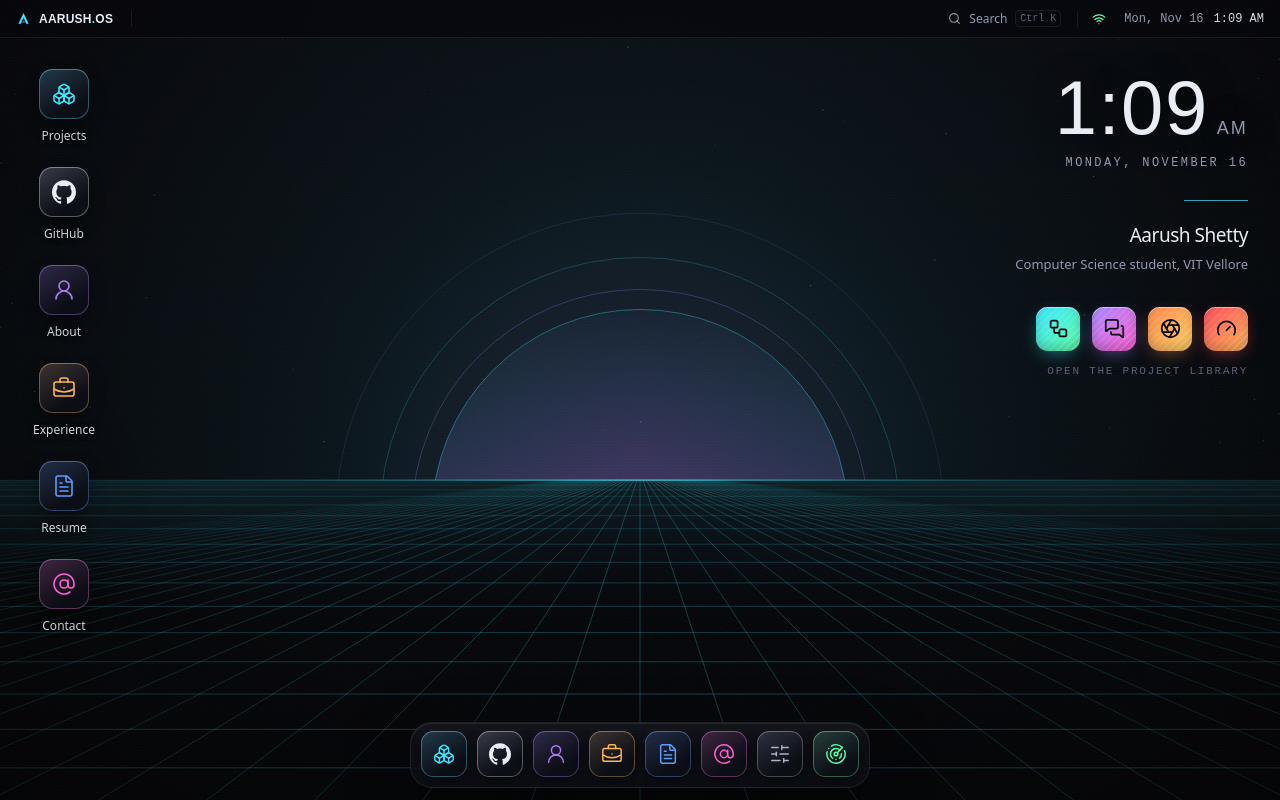
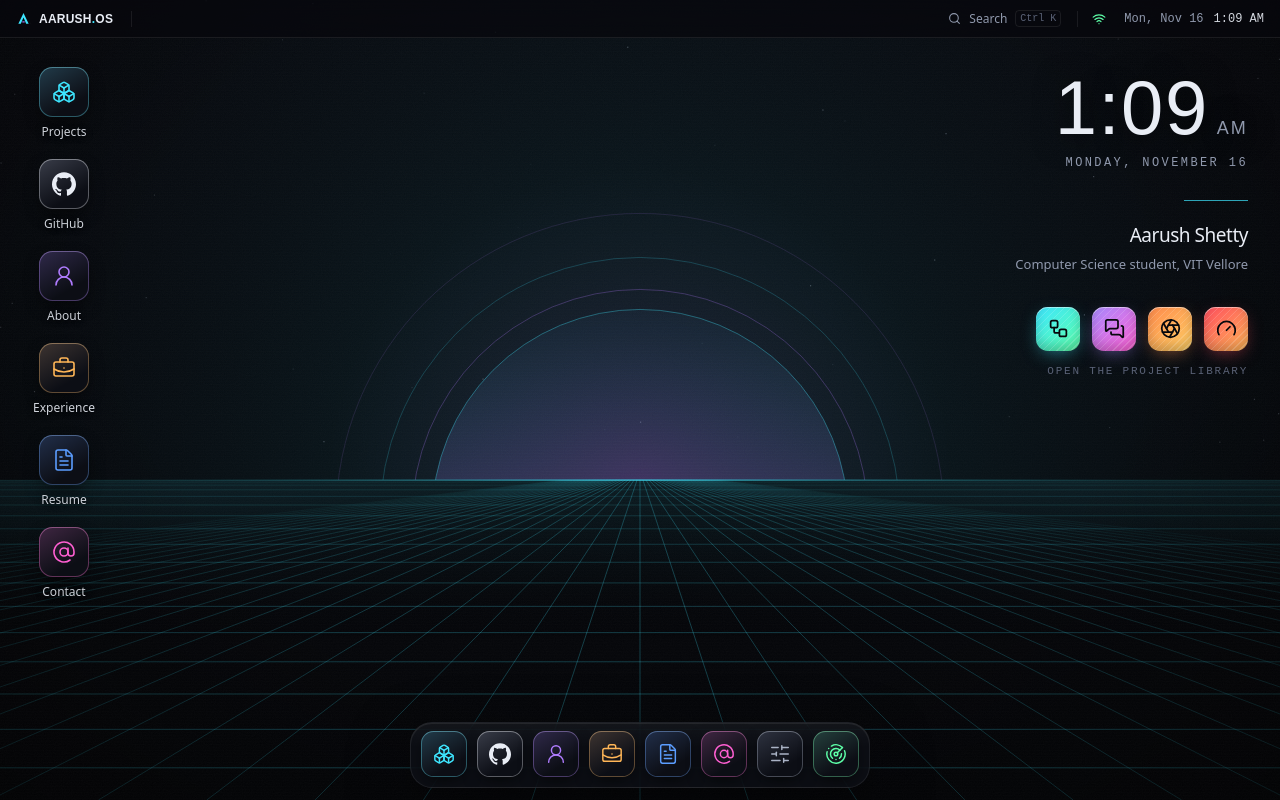
Before and after one commit to AarushShetty346/portfolio, a React (Vite) app: page / in a window 1280 px wide. Built offline with nearby package versions, Linux system fonts and the light colour scheme.

Commit message:
Fit desktop icons in one column at 720p

```diff
--- a/src/os/DesktopSurface.tsx
+++ b/src/os/DesktopSurface.tsx
@@ -15,7 +15,7 @@ function DesktopIcons() {
 
   return (
     <div
-      className="absolute bottom-[104px] left-5 top-[58px] grid w-max grid-flow-col grid-rows-[repeat(auto-fill,98px)] gap-x-2"
+      className="absolute bottom-[104px] left-5 top-[58px] grid w-max grid-flow-col grid-rows-[repeat(auto-fill,92px)] gap-x-2"
       onPointerDown={(e) => e.target === e.currentTarget && setSelected(null)}
     >
       {DESKTOP_APPS.map((id, i) => {
@@ -42,7 +42,7 @@ function DesktopIcons() {
             onDoubleClick={() => openApp(id)}
             onKeyDown={(e) => e.key === 'Enter' && openApp(id)}
             className={cn(
-              'group flex h-[92px] w-[88px] flex-col items-center gap-2 rounded-xl border pt-2.5 transition-colors',
+              'group flex h-[88px] w-[88px] flex-col items-center gap-1.5 rounded-xl border pt-2 transition-colors',
               on ? 'border-accent/35 bg-accent/10' : 'border-transparent hover:bg-white/5',
             )}
           >
```
